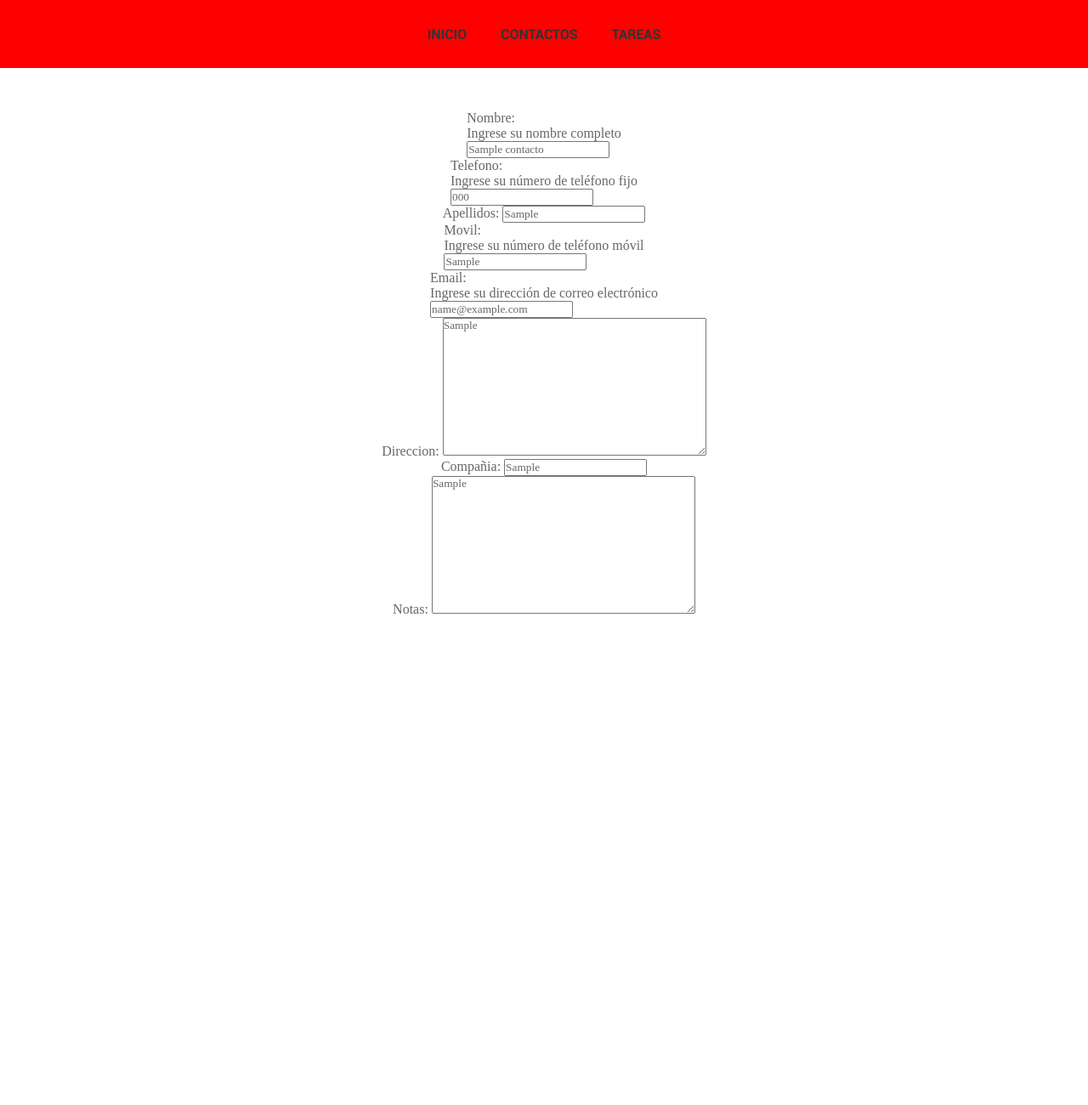
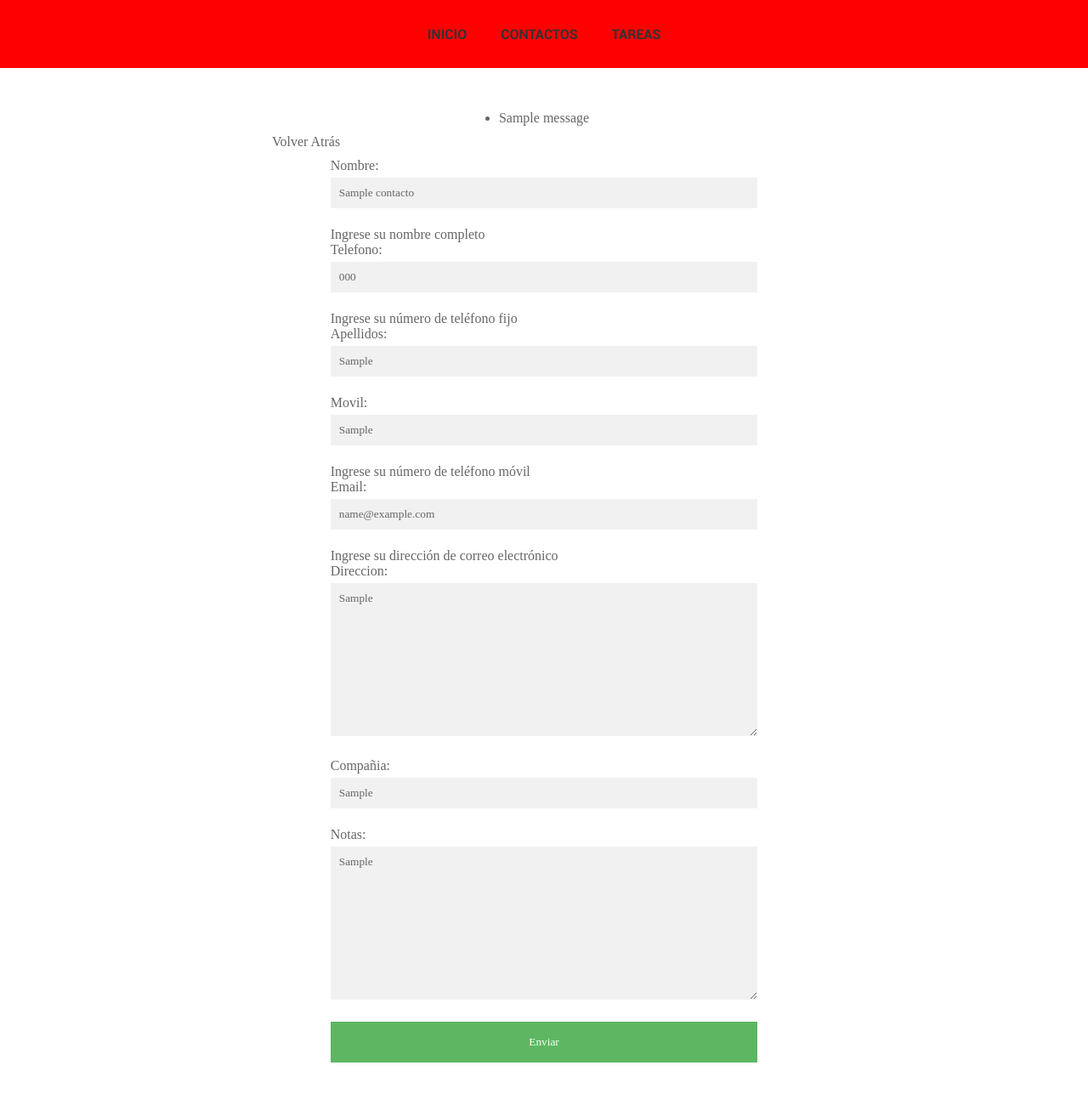
Before and after one commit to alexo-senior/Miagenda-de-contactos, a Django app: page /contactos/edit/1 in a window 1280 px wide. Shown: the whole page at 85% size. Before the commit the page ends 722 px from the top, so only its background shows below. Run offline with Django 5.2, Linux system fonts and the light colour scheme; tables that the repository leaves empty hold one stand-in row (values such as "Sample post"); one stand-in notice (Sample message) is shown; some web fonts are replaced.

Commit message:
se crea el archivo forms.css para formato al formulario, y se crea el metodo post para crear contacto o

```diff
--- a/contactos/views.py
+++ b/contactos/views.py
@@ -1,20 +1,40 @@
 from django.shortcuts import render
 from .models import Contacto
 from .forms import ContactoForm
+from django.contrib import messages
+
+
+#filtrar los contactos por nombre
 
 def index(request):
     contactos = Contacto.objects.filter(nombre__contains=request.GET.get('search', ''))#se filtran los contactos por el nombre
     contexto = {'contactos': contactos}#se crea un diccionario con los contactos
     return render(request, "contacto/index.html", contexto)#se renderiza la plantilla index.html con el contexto
 
+
+#obtener los contactos por el id
+
 def view(request, id):
     contacto = Contacto.objects.get(id=id)#se obtiene el contacto con el id que se pasa como parametro
     contexto = {'contacto': contacto}#se crea un diccionario con el contacto
     return render(request, "contacto/detail.html", contexto)#se renderiza la plantilla detail.html con el contexto
 
+#editar o crear contactos por el id
+
+
 def edit(request, id):
+    contacto = Contacto.objects.get(id=id)#se obtiene el contacto con el id que se pasa como parametro
     if request.method == 'GET':#si el metodo es GET
-        contacto = Contacto.objects.get(id=id)#se obtiene el contacto con el id que se pasa como parametro
         form = ContactoForm(instance=contacto)#se crea un formulario con los datos del contacto
-        contexto = {'form': form}#se crea un diccionario con el formulario
-        return render(request, 'contacto/create.html', contexto)#se renderiza la plantilla create.html con el contexto
+        contexto = {'form': form, 'id': id}#se crea un diccionario con el formulario
+        return render(request, 'contacto/edicion.html', contexto)#se renderiza la plantilla create.html con el contexto
+
+    if request.method == 'POST':
+        form = ContactoForm(request.POST, instance=contacto)#se crea un formulario con los datos del contacto
+    if form.is_valid():
+        form.save()
+    messages.success(request, 'Contacto actualizado correctamente')#se muestra un mensaje de exito
+    return render(request, 'contacto/edicion.html', {'form': form, 'id': id})#se renderiza la plantilla create.html con el formulario y el id
+    #es un mensaje de django que se muestra en la plantilla create.html
+
+        #return HttpResponse('Correcto')#si el metodo es POST se retorna un mensaje
--- /dev/null
+++ b/static/css/forms.css
@@ -0,0 +1,23 @@
+
+
+
+
+
+input[type="text"], input[type="password"], input[type="email"], input[type="tel"], input[type="number"], input[type="date"], input[type="time"], input[type="url"], textarea {
+    width: 100%;
+    padding: 10px;
+    margin: 5px 0 22px 0;
+    display: inline-block;
+    border: none;
+    background: #f1f1f1;
+}
+
+.btn-send {
+    background-color: #4CAF50;
+    color: white;
+    padding: 16px 20px;
+    border: none;
+    cursor: pointer;
+    width: 100%;
+    opacity: 0.9;
+}
--- a/templates/contacto/create.html
+++ /dev/null
@@ -1,7 +0,0 @@
-{% extends 'layout/base.html' %}
-
-{% block titulo %} Contactos {% endblock %}
-
-{% block contenido %}
-{{ form }}
-{% endblock %}
--- /dev/null
+++ b/templates/contacto/edicion.html
@@ -0,0 +1,33 @@
+
+{% extends 'layout/base.html' %}
+
+{% block titulo %} Contactos {% endblock %}
+
+{% block styles %}
+
+
+{% load static %}
+
+    <link rel="stylesheet" href="{% static 'css/forms.css' %}" >
+
+{% endblock %}
+
+{% block contenido %}
+
+{% if messages %}
+<ul class="messages">
+    {% for message in messages %}
+    <li{% if message.tags %} class="{{ message.tags }}"{% endif %}>{{ message }}</li>
+    {% endfor %}
+</ul>
+{% endif %}
+
+<span class="aux-btns"><a href="{% url 'contactos' %}"> Volver Atrás </a></span>
+<form action="{% url 'edit' id=id %}" method="POST" >
+    {% csrf_token %}
+
+    {{ form.as_p }}
+
+    <input type="submit" value="Enviar" class="btn-send" />
+</form>
+{% endblock %}
```
Also changed, not shown: contactos/forms.py (line endings or trailing spaces), static/css/style.css (line endings or trailing spaces).
